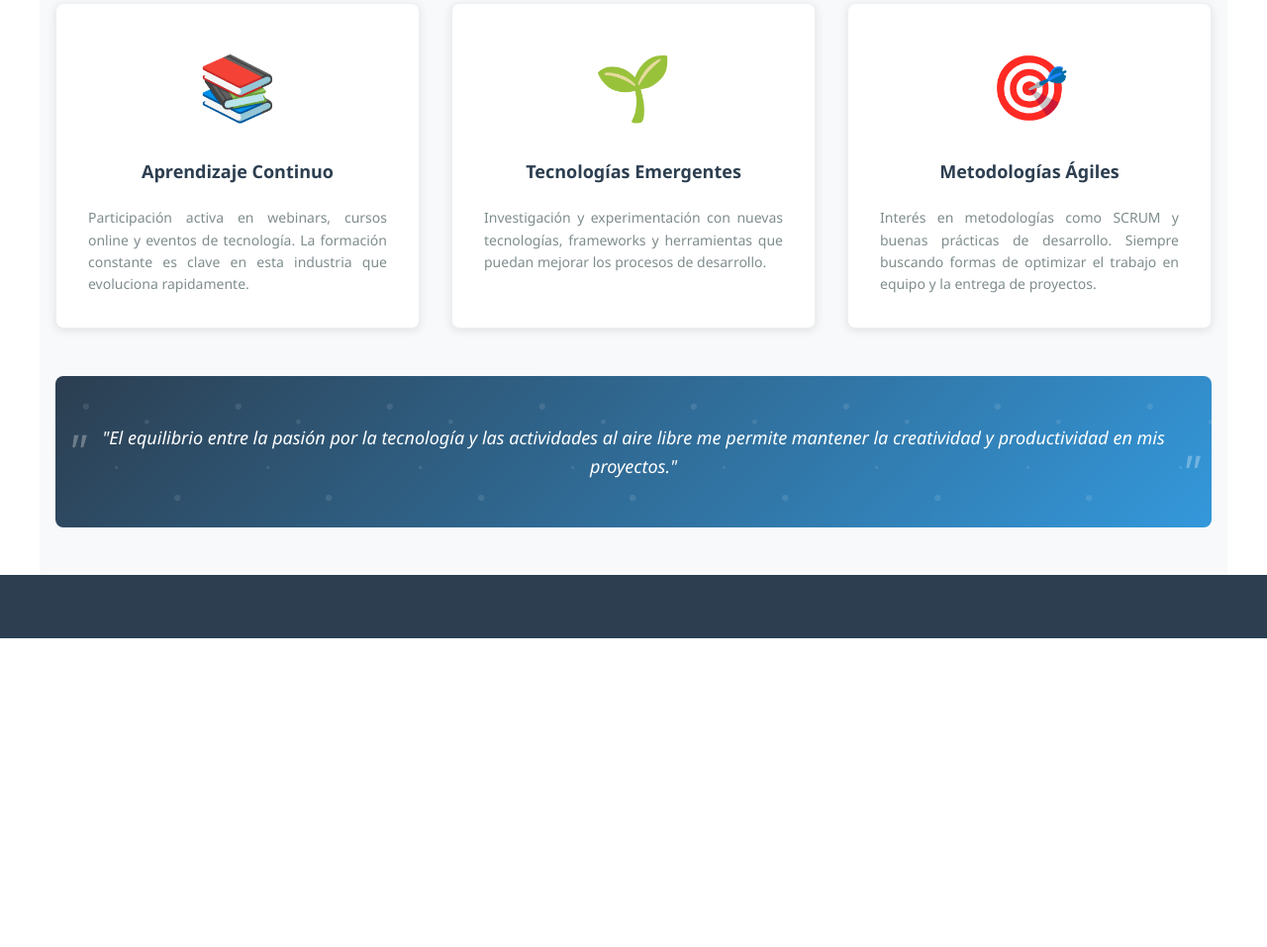
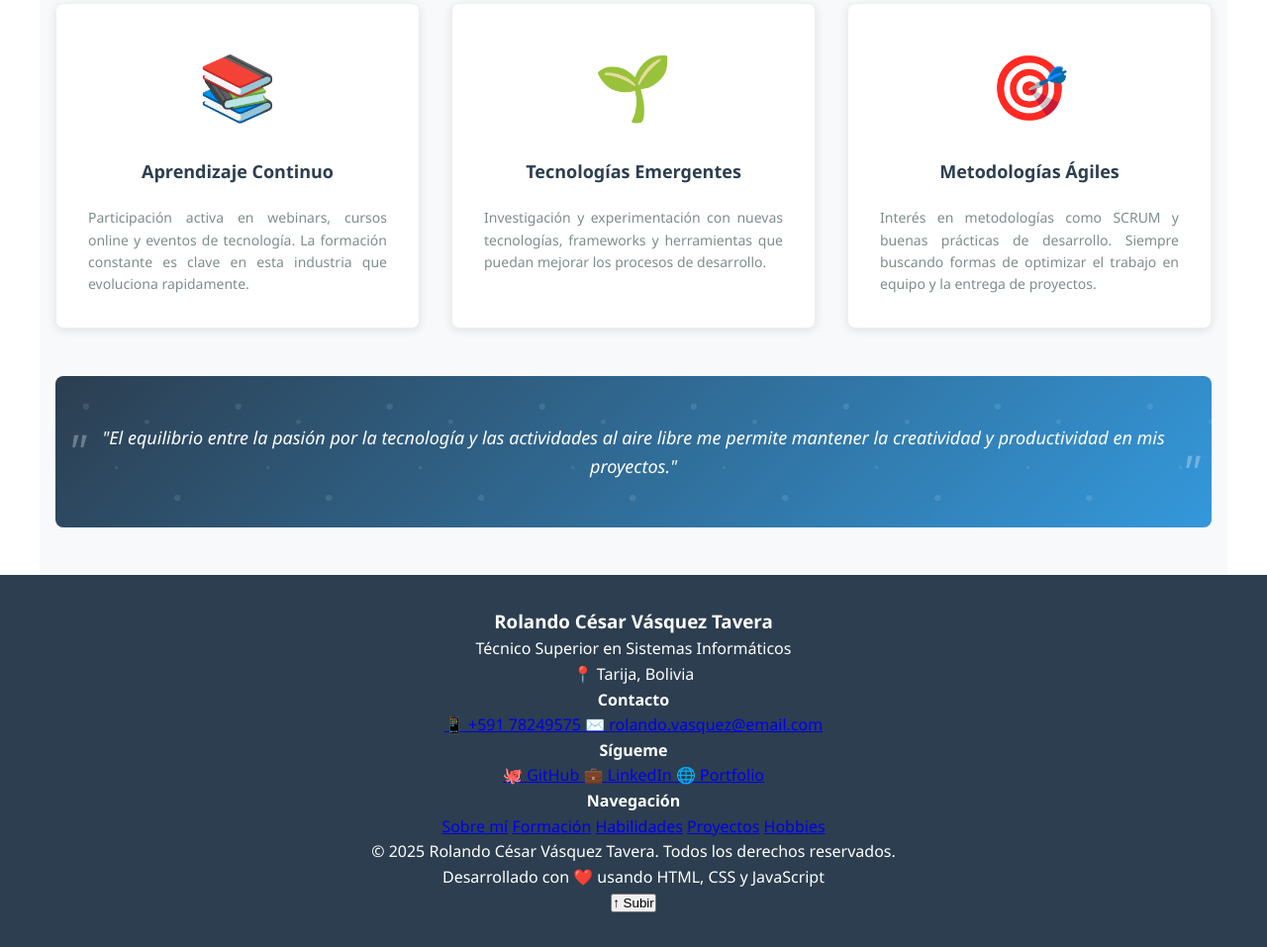
Before and after one commit to rolandocesar-prog-dev/cv-web, a plain HTML site: page index.html in a window 1280 px wide. Shown: the part 5094-6051 px from the top of the page at 99% size. Before the commit the page ends 5739 px from the top, so only its background shows below. Drawn offline with Linux system fonts and the light colour scheme.

Commit message:
feat: add footer HTML with contact info and social links

```diff
--- a/index.html
+++ b/index.html
@@ -434,8 +434,71 @@
 </section>
     </main>
 
-    <footer class="footer">
-        <!-- Información de contacto -->
-    </footer>
+   <footer class="footer">
+    <div class="footer__container">
+        <div class="footer__content">
+            <div class="footer__info">
+                <h3 class="footer__title">Rolando César Vásquez Tavera</h3>
+                <p class="footer__subtitle">Técnico Superior en Sistemas Informáticos</p>
+                <p class="footer__location">📍 Tarija, Bolivia</p>
+            </div>
+
+            <div class="footer__contact">
+                <h4 class="footer__section-title">Contacto</h4>
+                <div class="contact__list">
+                    <a href="tel:+59178249575" class="contact__link">
+                        <span class="contact__icon">📱</span>
+                        <span>+591 78249575</span>
+                    </a>
+                    <a href="mailto:rolando.vasquez@email.com" class="contact__link">
+                        <span class="contact__icon">✉️</span>
+                        <span>rolando.vasquez@email.com</span>
+                    </a>
+                </div>
+            </div>
+
+            <div class="footer__social">
+                <h4 class="footer__section-title">Sígueme</h4>
+                <div class="social__links">
+                    <a href="#" class="social__link" title="GitHub">
+                        <span class="social__icon">🐙</span>
+                        <span>GitHub</span>
+                    </a>
+                    <a href="#" class="social__link" title="LinkedIn">
+                        <span class="social__icon">💼</span>
+                        <span>LinkedIn</span>
+                    </a>
+                    <a href="#" class="social__link" title="Portfolio">
+                        <span class="social__icon">🌐</span>
+                        <span>Portfolio</span>
+                    </a>
+                </div>
+            </div>
+
+            <div class="footer__quick-links">
+                <h4 class="footer__section-title">Navegación</h4>
+                <nav class="footer__nav">
+                    <a href="#about" class="footer__nav-link">Sobre mí</a>
+                    <a href="#education" class="footer__nav-link">Formación</a>
+                    <a href="#skills" class="footer__nav-link">Habilidades</a>
+                    <a href="#projects" class="footer__nav-link">Proyectos</a>
+                    <a href="#hobbies" class="footer__nav-link">Hobbies</a>
+                </nav>
+            </div>
+        </div>
+
+        <div class="footer__bottom">
+            <div class="footer__copyright">
+                <p>&copy; 2025 Rolando César Vásquez Tavera. Todos los derechos reservados.</p>
+                <p class="footer__made-with">Desarrollado con ❤️ usando HTML, CSS y JavaScript</p>
+            </div>
+            <div class="footer__scroll-top">
+                <button class="scroll-top__btn" onclick="window.scrollTo({top: 0, behavior: 'smooth'})" title="Volver arriba">
+                    ↑ Subir
+                </button>
+            </div>
+        </div>
+    </div>
+</footer>
 </body>
 </html>
```
